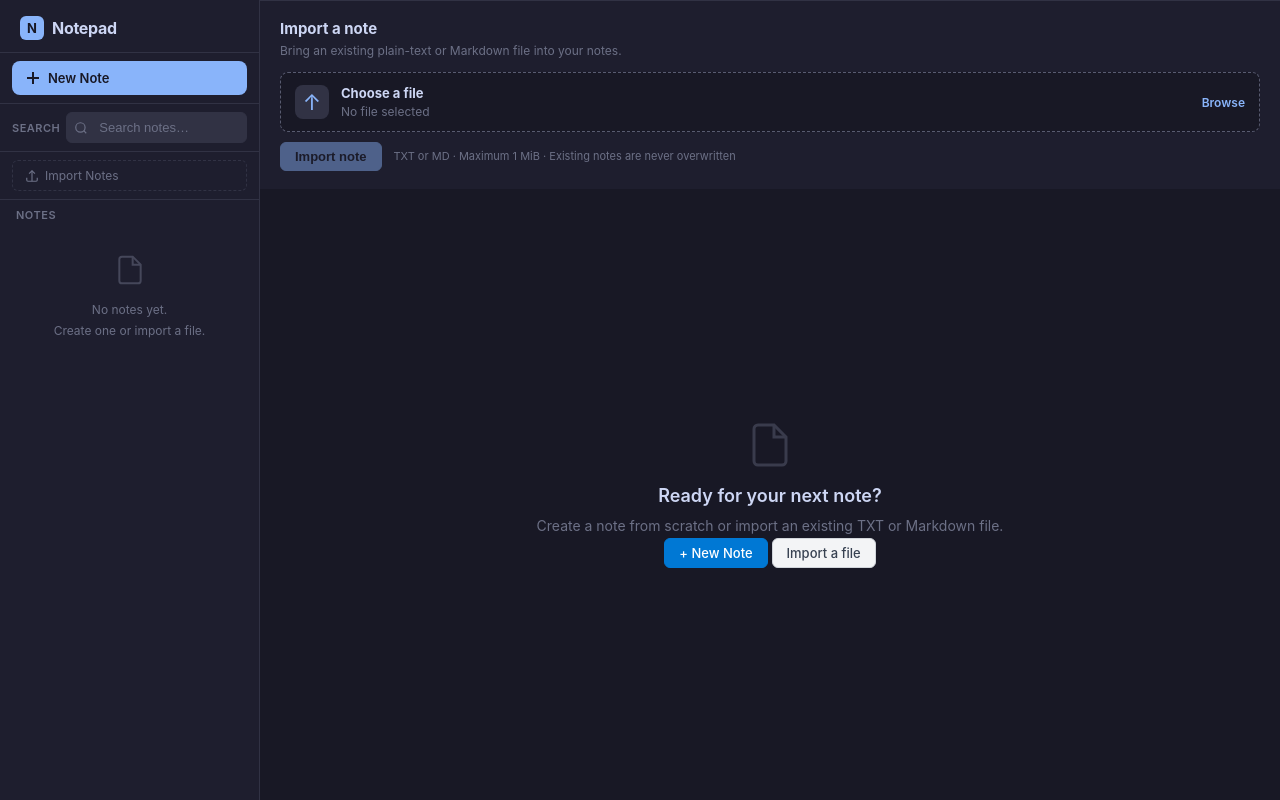
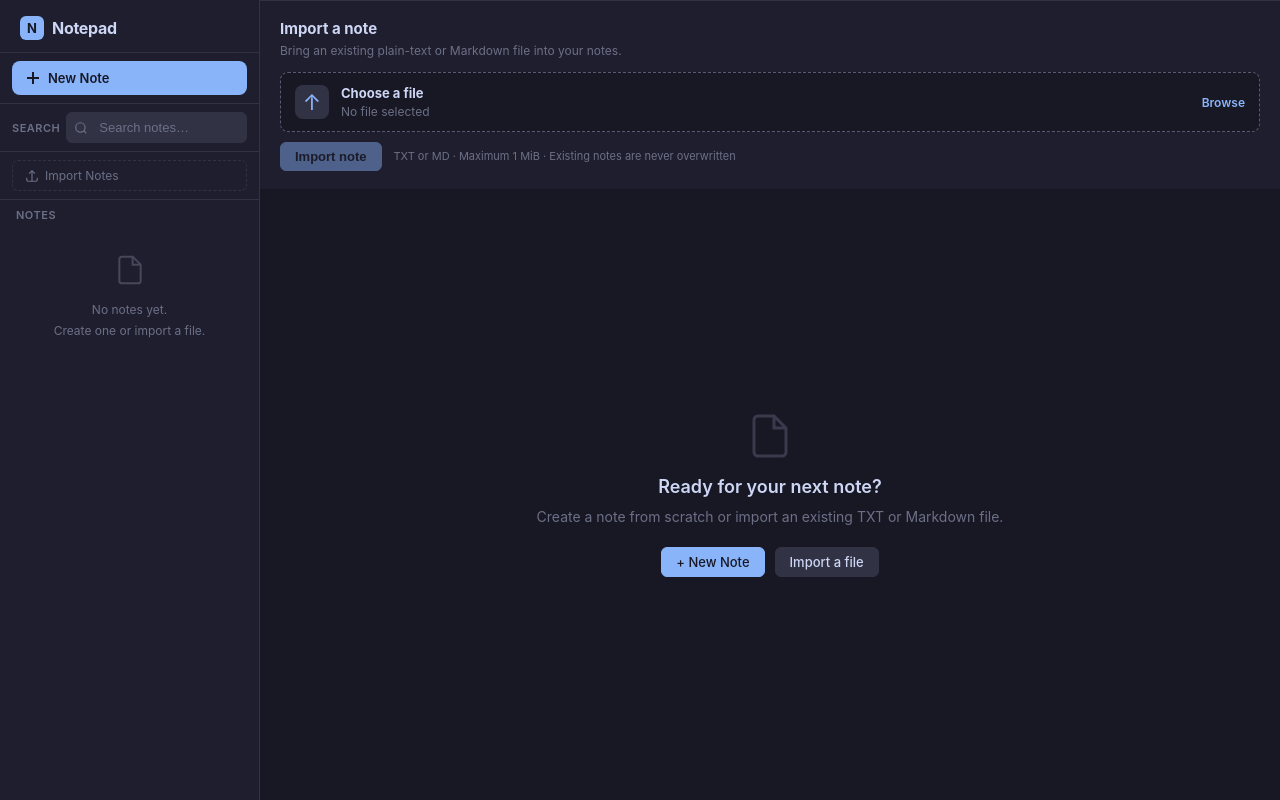
Before and after one commit to Johnixepic/djagngofinalNp, a Django app: page /notes/ in a window 1280 px wide. Run offline with Django 5.2, Linux system fonts and the light colour scheme; data that the repository does not hold is empty; some libraries are stand-ins or nearby versions.

Commit message:
NP-020: style clearer empty states and keyboard focus

```diff
--- a/notepad/static/notepad/style.css
+++ b/notepad/static/notepad/style.css
@@ -945,3 +945,32 @@ select[name="format_type"]:focus {
     .import-actions { align-items: flex-start; flex-direction: column; }
     .import-hint { max-width: 100%; }
 }
+
+.empty-state-actions {
+    display: flex;
+    justify-content: center;
+    gap: 10px;
+    flex-wrap: wrap;
+    margin-top: 18px;
+}
+.empty-state-action { margin-top: 16px; }
+.empty-state .btn-primary {
+    background: var(--accent);
+    border-color: var(--accent);
+    color: #181825;
+}
+.empty-state .btn-secondary {
+    background: var(--surface-2);
+    border-color: var(--border);
+    color: var(--fg);
+}
+.empty-state .btn-secondary:hover {
+    background: var(--sidebar-active);
+}
+.sidebar-toggle:focus-visible,
+.import-file-picker:focus-visible,
+.file-item a:focus-visible,
+.empty-state a:focus-visible {
+    outline: 2px solid var(--accent);
+    outline-offset: 3px;
+}
```
